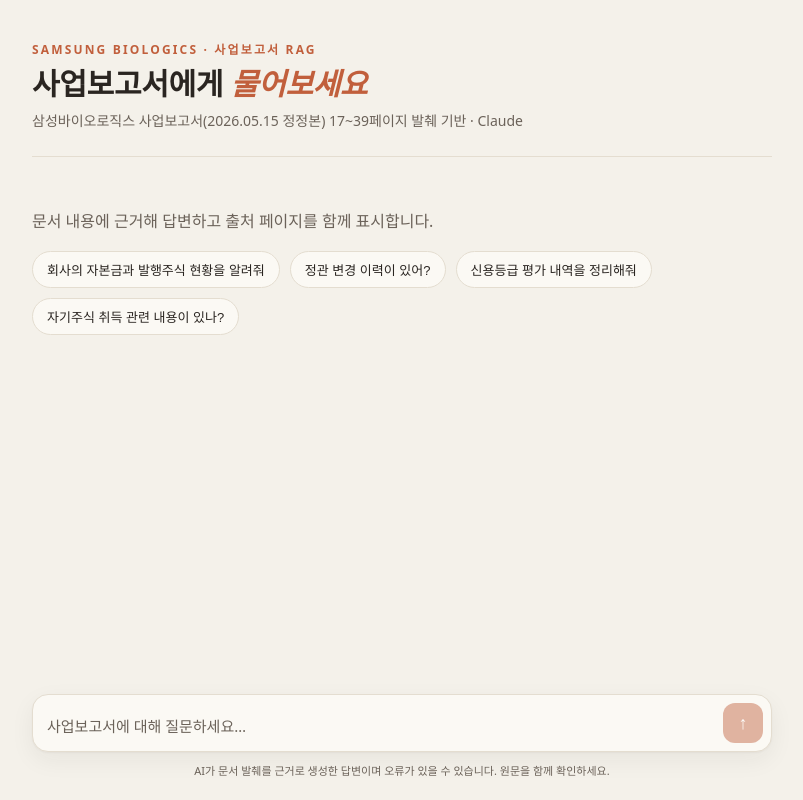
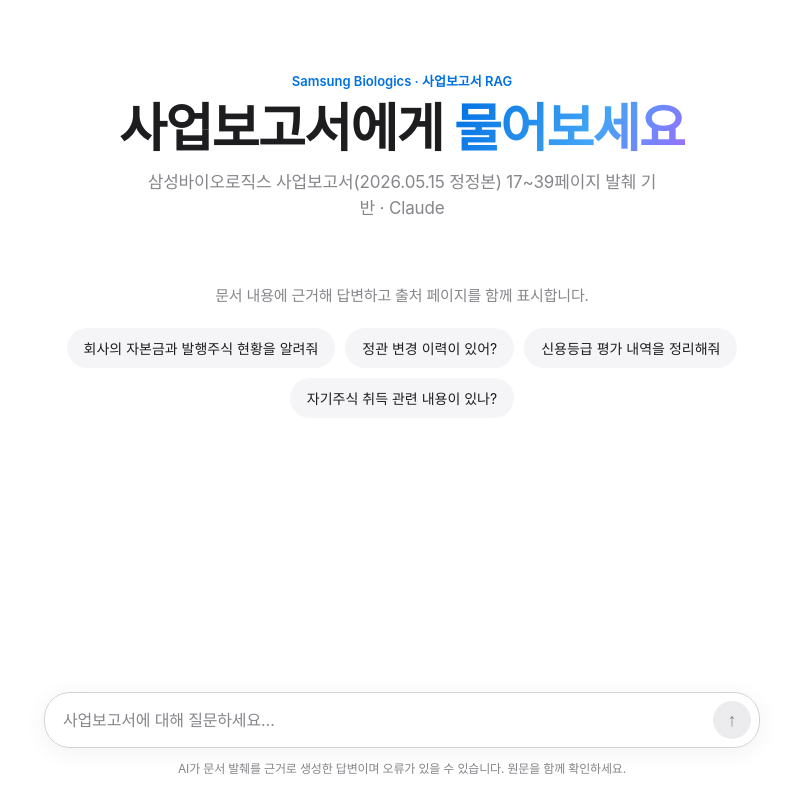
Before and after one commit to heewonkim-git/naiveragchat, a Next.js app: page / in a window 1280 px wide. Shown: the whole page, without its empty margins (238-1041 px from the left). Built offline with nearby package versions, Linux system fonts and the light colour scheme.

Commit message:
디자인: Apple 스타일 리디자인 (SF Pro, 블루 액센트, 프로스트글래스)

```diff
--- a/app/globals.css
+++ b/app/globals.css
@@ -1,31 +1,34 @@
 :root {
-  /* design.md — warm terracotta / editorial */
-  --bg: #f4f1ea;
-  --surface: #fbf9f4;
-  --surface-2: #f0ebe0;
-  --text: #2a2521;
-  --muted: #6b6259;
-  --accent: #c15f3c;
-  --accent-hover: #a94e2e;
-  --accent-soft: #efd9cd;
-  --border: #e4ddd0;
-  --shadow: 0 1px 2px rgba(42, 37, 33, 0.04), 0 8px 24px rgba(42, 37, 33, 0.06);
-  --serif: Georgia, "Times New Roman", "Nanum Myeongjo", serif;
-  --sans: system-ui, -apple-system, "Segoe UI", "Malgun Gothic", "Apple SD Gothic Neo", sans-serif;
+  /* Apple-inspired — clean, premium white space, SF Pro */
+  --bg: #ffffff;
+  --surface: #f5f5f7;
+  --surface-2: #ececee;
+  --text: #1d1d1f;
+  --muted: #86868b;
+  --accent: #0071e3;
+  --accent-hover: #0077ed;
+  --link: #0066cc;
+  --border: #d2d2d7;
+  --glass: rgba(255, 255, 255, 0.72);
+  --shadow: 0 4px 24px rgba(0, 0, 0, 0.06);
+  --sans: -apple-system, BlinkMacSystemFont, "SF Pro Display", "SF Pro Text",
+    "Helvetica Neue", "Segoe UI", "Apple SD Gothic Neo", "Malgun Gothic",
+    system-ui, sans-serif;
 }
 
 @media (prefers-color-scheme: dark) {
   :root {
-    --bg: #1b1815;
-    --surface: #24201c;
-    --surface-2: #2b2622;
-    --text: #ece6dc;
-    --muted: #a79e90;
-    --accent: #d2795a;
-    --accent-hover: #e08a6b;
-    --accent-soft: #3a2a22;
-    --border: #362f28;
-    --shadow: 0 1px 2px rgba(0, 0, 0, 0.2), 0 8px 24px rgba(0, 0, 0, 0.28);
+    --bg: #000000;
+    --surface: #1c1c1e;
+    --surface-2: #2c2c2e;
+    --text: #f5f5f7;
+    --muted: #86868b;
+    --accent: #0071e3;
+    --accent-hover: #0a84ff;
+    --link: #2997ff;
+    --border: #38383a;
+    --glass: rgba(0, 0, 0, 0.6);
+    --shadow: 0 4px 24px rgba(0, 0, 0, 0.5);
   }
 }
 
@@ -44,87 +47,97 @@
   background: var(--bg);
   color: var(--text);
   font-family: var(--sans);
-  line-height: 1.6;
+  line-height: 1.5;
+  letter-spacing: -0.01em;
   -webkit-font-smoothing: antialiased;
+  text-rendering: optimizeLegibility;
 }
 
 .app {
-  max-width: 780px;
+  max-width: 760px;
   margin: 0 auto;
   min-height: 100vh;
   display: flex;
   flex-direction: column;
-  padding: 0 20px;
+  padding: 0 22px;
 }
 
-/* Header */
+/* Header — centered, airy */
 .masthead {
-  padding: 40px 0 24px;
-  border-bottom: 1px solid var(--border);
+  padding: 72px 0 36px;
+  text-align: center;
 }
 .eyebrow {
-  font-size: 12px;
-  letter-spacing: 0.18em;
-  text-transform: uppercase;
+  font-size: 13px;
+  letter-spacing: 0;
   color: var(--accent);
   font-weight: 600;
-  margin: 0 0 8px;
+  margin: 0 0 10px;
 }
 .title {
-  font-family: var(--serif);
-  font-size: 30px;
-  line-height: 1.15;
-  margin: 0 0 8px;
-  font-weight: 600;
-  letter-spacing: -0.01em;
+  font-size: clamp(32px, 6vw, 52px);
+  line-height: 1.05;
+  margin: 0 0 14px;
+  font-weight: 700;
+  letter-spacing: -0.03em;
 }
 .title em {
-  font-style: italic;
-  color: var(--accent);
+  font-style: normal;
+  background: linear-gradient(120deg, #0071e3, #42a5f5 60%, #9b6dff);
+  -webkit-background-clip: text;
+  background-clip: text;
+  -webkit-text-fill-color: transparent;
+  color: transparent;
 }
 .subtitle {
-  margin: 0;
+  margin: 0 auto;
+  max-width: 520px;
   color: var(--muted);
-  font-size: 14px;
+  font-size: 17px;
+  line-height: 1.5;
 }
 
 /* Messages */
 .thread {
   flex: 1;
-  padding: 28px 0 16px;
+  padding: 20px 0 16px;
   display: flex;
   flex-direction: column;
-  gap: 22px;
+  gap: 20px;
+  overflow-y: auto;
 }
 
 .empty {
   color: var(--muted);
-  padding: 24px 0;
+  padding: 8px 0 24px;
+  text-align: center;
 }
 .empty p {
-  margin: 0 0 16px;
+  margin: 0 0 20px;
+  font-size: 15px;
 }
 .suggestions {
   display: flex;
   flex-wrap: wrap;
   gap: 10px;
+  justify-content: center;
 }
 .chip {
   background: var(--surface);
-  border: 1px solid var(--border);
+  border: 1px solid transparent;
   color: var(--text);
-  border-radius: 999px;
-  padding: 8px 14px;
-  font-size: 13px;
+  border-radius: 980px;
+  padding: 9px 16px;
+  font-size: 14px;
+  font-family: inherit;
   cursor: pointer;
-  transition: border-color 0.15s, transform 0.05s;
+  transition: background 0.2s, transform 0.08s;
 }
 .chip:hover {
-  border-color: var(--accent);
-  color: var(--accent);
+  background: var(--surface-2);
 }
 .chip:active {
-  transform: translateY(1px);
+  transform: scale(0.97);
 }
 
 .msg {
@@ -133,33 +146,35 @@
   gap: 6px;
 }
 .msg .role {
-  font-size: 11px;
-  letter-spacing: 0.14em;
-  text-transform: uppercase;
+  font-size: 12px;
   color: var(--muted);
-  font-weight: 600;
+  font-weight: 500;
+  padding: 0 4px;
 }
 .bubble {
-  border-radius: 14px;
-  padding: 14px 16px;
+  border-radius: 20px;
+  padding: 13px 17px;
   white-space: pre-wrap;
   word-break: break-word;
-  font-size: 15px;
+  font-size: 16px;
+  line-height: 1.5;
 }
 .msg.user {
   align-items: flex-end;
 }
+.msg.user .role {
+  display: none;
+}
 .msg.user .bubble {
   background: var(--accent);
   color: #fff;
-  border-bottom-right-radius: 4px;
-  max-width: 85%;
+  border-bottom-right-radius: 6px;
+  max-width: 82%;
 }
 .msg.assistant .bubble {
   background: var(--surface);
-  border: 1px solid var(--border);
-  box-shadow: var(--shadow);
-  border-bottom-left-radius: 4px;
+  color: var(--text);
+  border-bottom-left-radius: 6px;
 }
 
 /* Sources */
@@ -167,22 +182,24 @@
   display: flex;
   flex-wrap: wrap;
   gap: 6px;
-  margin-top: 2px;
+  margin-top: 3px;
+  padding: 0 4px;
 }
 .source-tag {
-  font-size: 11px;
-  color: var(--accent);
-  background: var(--accent-soft);
-  border-radius: 6px;
-  padding: 2px 8px;
-  font-weight: 600;
+  font-size: 12px;
+  color: var(--link);
+  background: transparent;
+  border: 1px solid var(--border);
+  border-radius: 980px;
+  padding: 2px 10px;
+  font-weight: 500;
 }
 
 /* typing dots */
 .dots span {
   display: inline-block;
-  width: 6px;
-  height: 6px;
+  width: 7px;
+  height: 7px;
   margin-right: 4px;
   border-radius: 50%;
   background: var(--muted);
@@ -205,21 +222,23 @@
   }
 }
 
-/* Composer */
+/* Composer — frosted glass, pill input */
 .composer {
   position: sticky;
   bottom: 0;
-  background: linear-gradient(to top, var(--bg) 70%, transparent);
-  padding: 12px 0 20px;
+  padding: 10px 0 22px;
+  background: linear-gradient(to top, var(--bg) 62%, transparent);
 }
 .composer form {
   display: flex;
-  gap: 10px;
+  gap: 8px;
   align-items: flex-end;
-  background: var(--surface);
+  background: var(--glass);
+  -webkit-backdrop-filter: saturate(180%) blur(20px);
+  backdrop-filter: saturate(180%) blur(20px);
   border: 1px solid var(--border);
-  border-radius: 16px;
-  padding: 8px 8px 8px 14px;
+  border-radius: 26px;
+  padding: 8px 8px 8px 18px;
   box-shadow: var(--shadow);
 }
 .composer textarea {
@@ -229,11 +248,12 @@
   resize: none;
   background: transparent;
   color: var(--text);
-  font-family: var(--sans);
-  font-size: 15px;
+  font-family: inherit;
+  font-size: 16px;
   line-height: 1.5;
   max-height: 160px;
-  padding: 6px 0;
+  padding: 7px 0;
+  letter-spacing: -0.01em;
 }
 .composer textarea::placeholder {
   color: var(--muted);
@@ -242,24 +262,31 @@
   border: none;
   background: var(--accent);
   color: #fff;
-  border-radius: 12px;
-  width: 40px;
-  height: 40px;
+  border-radius: 50%;
+  width: 38px;
+  height: 38px;
   font-size: 18px;
   cursor: pointer;
   flex-shrink: 0;
-  transition: background 0.15s;
+  display: flex;
+  align-items: center;
+  justify-content: center;
+  transition: background 0.2s, transform 0.08s;
 }
 .send:hover:not(:disabled) {
   background: var(--accent-hover);
 }
+.send:active:not(:disabled) {
+  transform: scale(0.92);
+}
 .send:disabled {
-  opacity: 0.45;
+  background: var(--surface-2);
+  color: var(--muted);
   cursor: not-allowed;
 }
 .disclaimer {
   text-align: center;
   color: var(--muted);
-  font-size: 11px;
-  margin: 10px 0 0;
+  font-size: 12px;
+  margin: 12px 0 0;
 }
```
